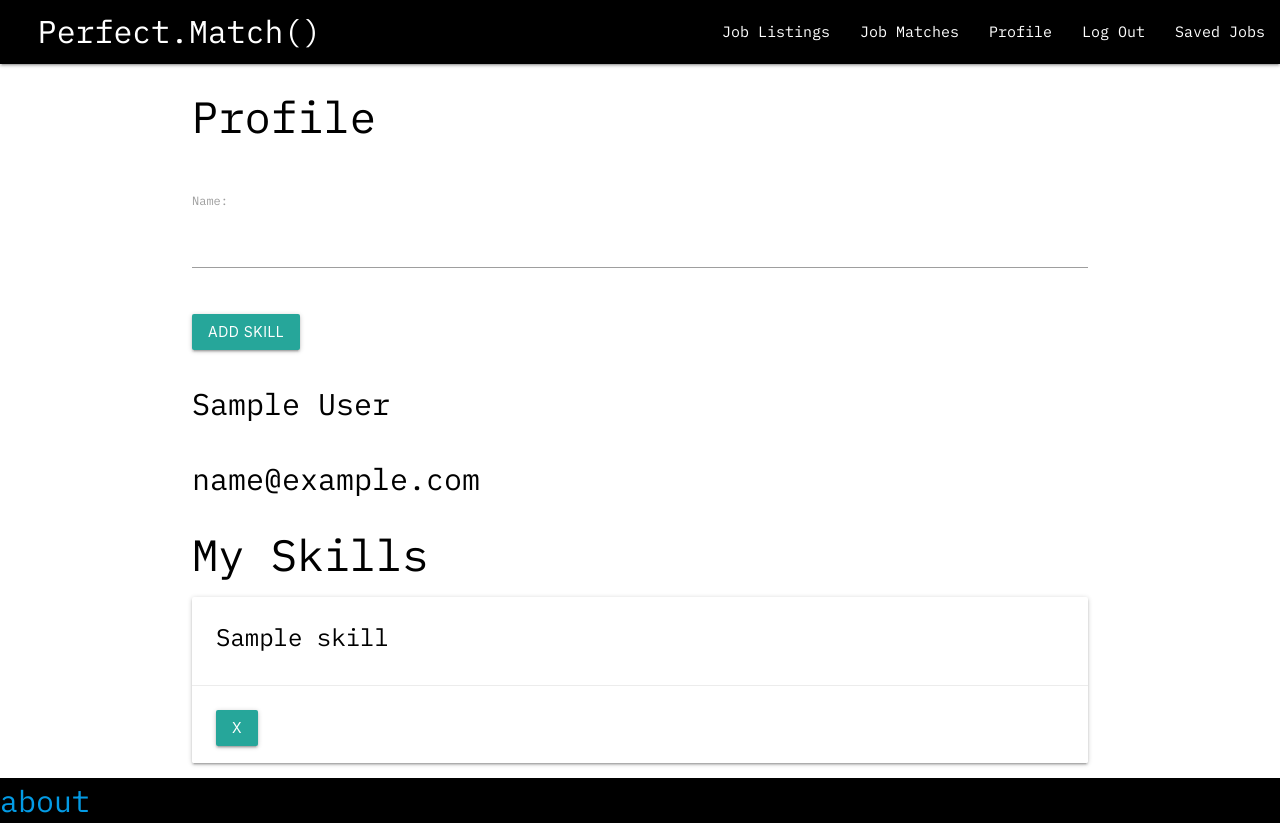
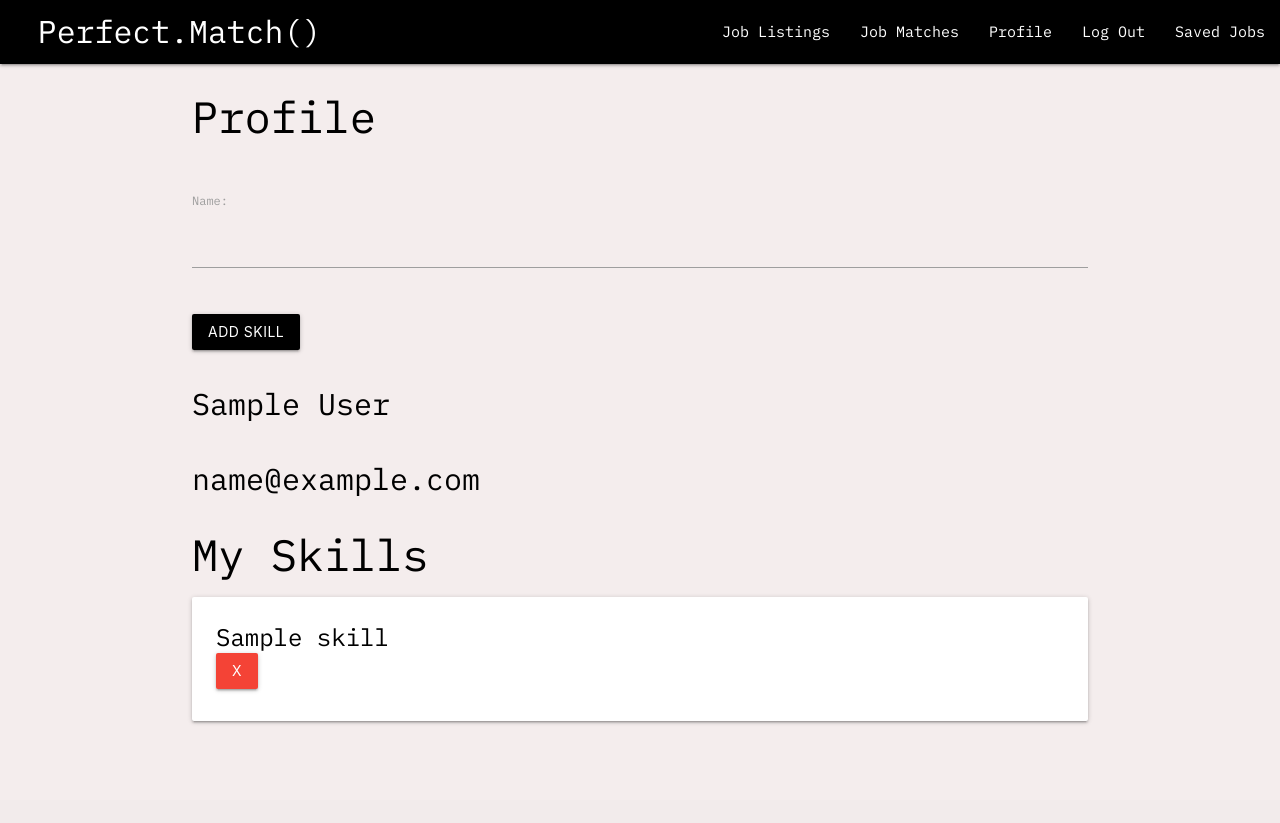
Before and after one commit to Pfulcher26/perfect-match, a Django app: page /profile/ in a window 1280 px wide. After the commit the page ends 724 px from the top, so only its background shows below. Run offline with Django 4.2, Linux system fonts and the light colour scheme; a user stored in the database is signed in; tables that the repository leaves empty hold one stand-in row (values such as "Sample post").

Commit message:
CSS changes.

```diff
--- a/project_3/main_app/static/css/style.css
+++ b/project_3/main_app/static/css/style.css
@@ -2,7 +2,7 @@ body {
     display: flex;
     min-height: 100vh;
     flex-direction: column;
-    background-color: white;
+    background-color: rgb(244, 237, 237);
     /* background-image: url('../images/splits.jpg'); */
     color: black;
     font-family: 'IBM Plex Mono';
@@ -22,7 +22,7 @@ body {
     text-align: right;
   }
 
-  @media only screen and (max-width: 992px) {
+  @media only screen and (max-width: 600px) {
     .navbar-to-disappear {
         position: fixed;
         left: -100%;
--- a/project_3/main_app/templates/base.html
+++ b/project_3/main_app/templates/base.html
@@ -60,7 +60,6 @@
         {% endblock %}
     </main>
     <footer class="page-footer black">
-        <div class="left h6"> <a href="{% url 'about' %}">about</a></div>
     </footer>
 </body>
 </html>
--- a/project_3/main_app/templates/user/profile.html
+++ b/project_3/main_app/templates/user/profile.html
@@ -1,10 +1,9 @@
 {% extends 'base.html' %} {% block content %}
 
 <h3>Profile</h3>
-
-<form action="{% url 'add_skill' user.id %}" method="POST">
-  {% csrf_token %} {{ skill_form.as_p }}
-  <input type="submit" class="btn" value="Add Skill" />
+<form class="loginfrm" action="{% url 'add_skill' user.id %}" method="POST">
+  {% csrf_token %} <div class="loginfrm"> {{ skill_form.as_p }} </div>
+  <input type="submit" class="btn black" value="Add Skill" />
 </form>
 
 {% for skill in myuser.skill_set.all %}
@@ -22,13 +21,11 @@
     <div class="card-content">
       <span class="card-title">
         <p>{{ skill.name }}</p>
+        <form class="delete_button" action="{% url 'delete_skill' user.id skill.id %}" method="post">
+          {% csrf_token %}
+          <button type="submit" class="btn red">X</button>
+        </form>
       </span>
-    </div>
-    <div class="card-action">
-      <form action="{% url 'delete_skill' user.id skill.id %}" method="post">
-        {% csrf_token %}
-        <button type="submit" class="btn">X</button>
-      </form>
     </div>
   </div>
   {% endfor %} {% endif %}
--- a/project_3/main_app/urls.py
+++ b/project_3/main_app/urls.py
@@ -14,6 +14,5 @@ urlpatterns = [
     path('saved-jobs/', views.saved_jobs_index, name='saved_jobs_index'),
     path('profile/', views.profile, name='profile'),
     path('profile/<int:user_id>/add-skill/', views.add_skill, name='add_skill'),
-    path('about/', views.about, name = 'about'),
     path('searchbar/', views.searchbar, name ='searchbar'),
 ]
--- a/project_3/project_3/settings.py
+++ b/project_3/project_3/settings.py
@@ -76,7 +76,7 @@ WSGI_APPLICATION = 'project_3.wsgi.application'
 DATABASES = {
     'default': {
         'ENGINE': 'django.db.backends.postgresql',
-        'NAME': 'perfectmatch2',
+        'NAME': 'perfectmatch',
         'USER' : 'postgres',
         'PASSWORD' : 'postgres',
         'HOST': 'localhost',
```
Also changed, not shown: project_3/main_app/templates/about.html (deleted, +0 -7 lines), project_3/main_app/views.py (+11 -11 lines), project_3/main_app/templates/job/job_listings.html (line endings or trailing spaces).
